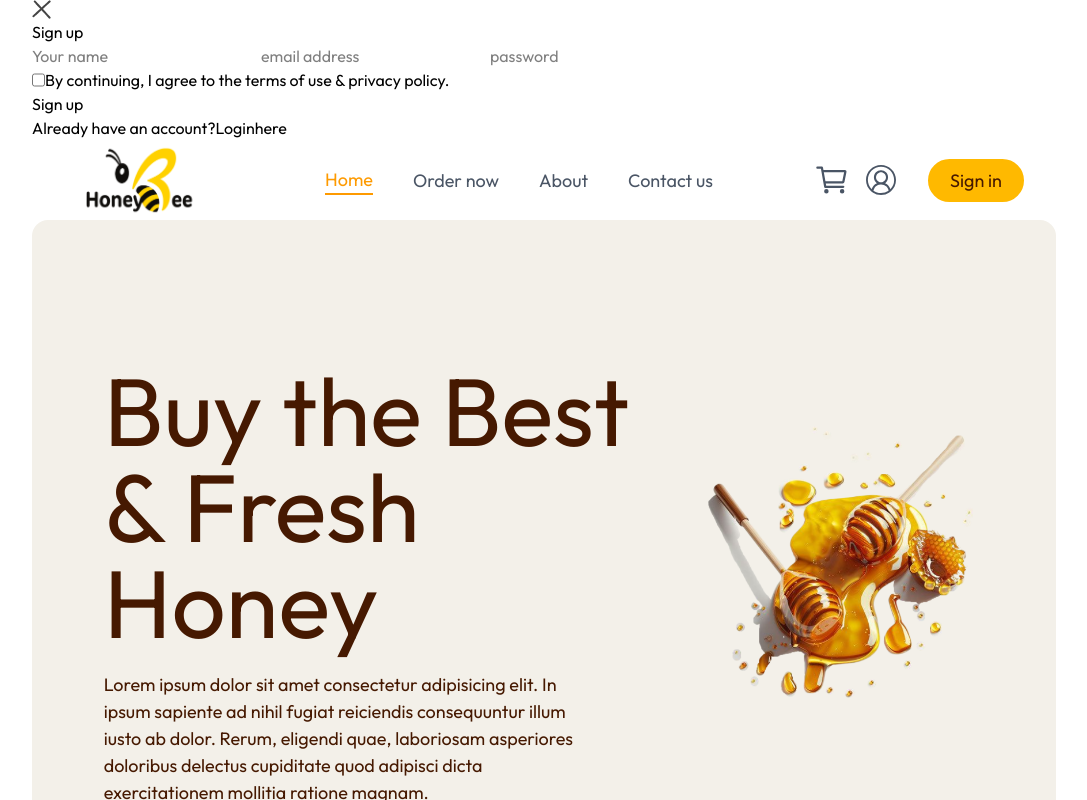
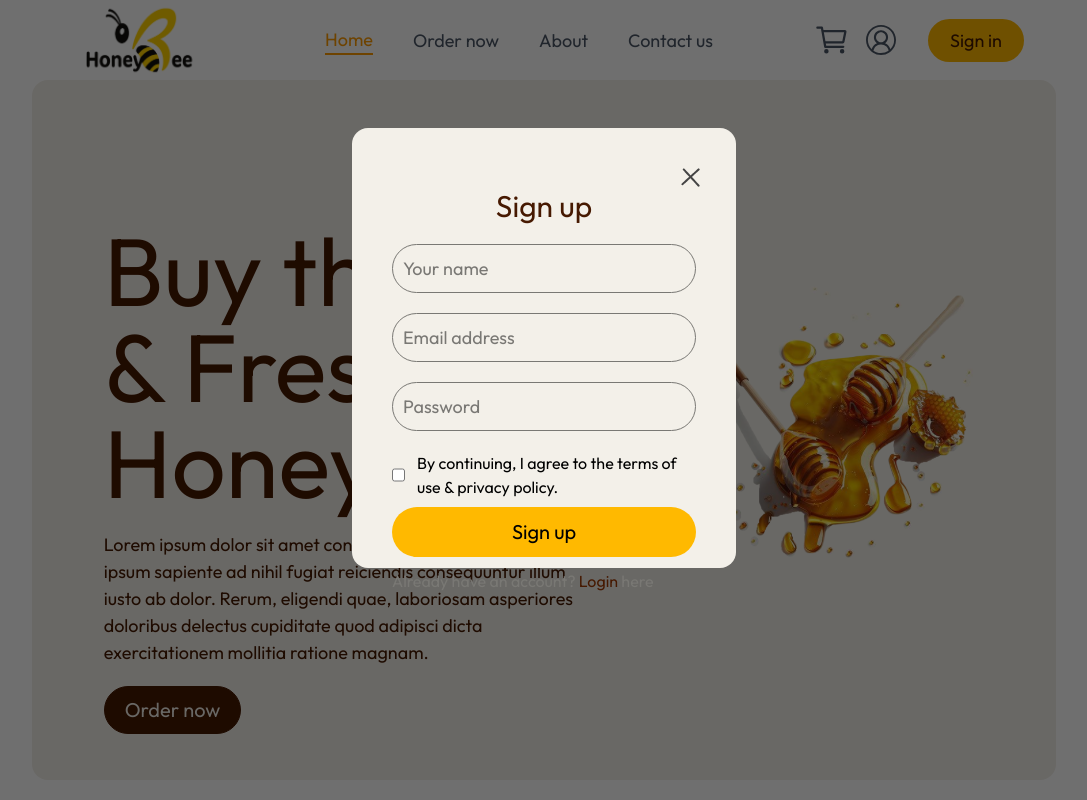
Before and after one commit to NusfaJahan61/Honey-Bee, a React (Vite) app: page / in a window 1280 px wide. Both pictures are taken after a click on the button "Sign in". Shown: the top 800 px of the page, without its empty margins (96-1183 px from the left). Built offline with nearby package versions, Linux system fonts and the light colour scheme.

Commit message:
Login page v2

```diff
--- a/src/App.jsx
+++ b/src/App.jsx
@@ -9,12 +9,14 @@ function App() {
   const [showLogin, setShowLogin] = useState(false)
 
   return (
-    <div className="w-[80%] m-auto">
+    <>
       {showLogin === true ? <Login setShowLogin={setShowLogin} /> : <></>}
-      <Navbar setShowLogin={setShowLogin} />
-      <Home />
-      <Footer />
-    </div>
+      <div className="w-[80%] m-auto">
+        <Navbar setShowLogin={setShowLogin} />
+        <Home />
+        <Footer />
+      </div>
+    </>
   )
 }
 
--- a/src/pages/LoginPage/Login.jsx
+++ b/src/pages/LoginPage/Login.jsx
@@ -6,25 +6,27 @@ const Login = ({ setShowLogin }) => {
   const [currState, setCurrState] = useState("Sign up")
 
   return (
-    <div>
-      <img onClick={() => setShowLogin(false)} src={assets.cross_icon} alt="cross" />
-      <h1>{currState}</h1>
-      <form action="">
-        {currState === "Sign up"
-          ? <input type="text" placeholder="Your name" required />
-          : <></>
-        }
-        <input type="email" placeholder="email address" required />
-        <input type="password" placeholder="password" required />
-        <div className="flex">
+    <div className="absolute z-1 h-full w-full bg-[#00000090]">
+      <form className="bg-[#F3F0E9] w-[30%] h-[55%] m-auto mt-[10%] p-10 rounded-2xl" action="">
+        <img className="ml-[95%] cursor-pointer" onClick={() => setShowLogin(false)} src={assets.cross_icon} alt="cross" />
+        <h1 className="text-3xl text-amber-950 text-center">{currState}</h1>
+        <div className="flex flex-col gap-5 py-5">
+          {currState === "Sign up"
+            ? <input className="w-full p-2.5 text-[18px] outline-0 border border-[#797874] rounded-[25px]" type="text" placeholder="Your name" required />
+            : <></>
+          }
+          <input className="w-full p-2.5 text-[18px] outline-0 border border-[#797874] rounded-[25px]" type="email" placeholder="Email address" required />
+          <input className="w-full p-2.5 text-[18px] outline-0 border border-[#797874] rounded-[25px]" type="password" placeholder="Password" required />
+        </div>
+        <div className="flex gap-3 mb-2">
           <input type="checkbox" required />
           <p>By continuing, I agree to the terms of use & privacy policy.</p>
         </div>
-        <button>{currState}</button>
-        <p>Already have an account?
+        <button className="w-full p-2.5 text-[20px] outline-0 bg-amber-400 rounded-[25px]">{currState}</button>
+        <p className="text-[#797874] mt-3">Already have an account?
           {currState === "Sign up"
-            ? <span onClick={() => setCurrState("Login")}>Login</span>
-            : <span onClick={() => setCurrState("Sign in")}>Sign up</span>
+            ? <span className="text-amber-950 hover:border-b-2 cursor-pointer" onClick={() => setCurrState("Login")}> Login </span>
+            : <span className="text-amber-950 hover:border-b-2 cursor-pointer" onClick={() => setCurrState("Sign in")}> Sign up </span>
           }
           here</p>
       </form>
```
